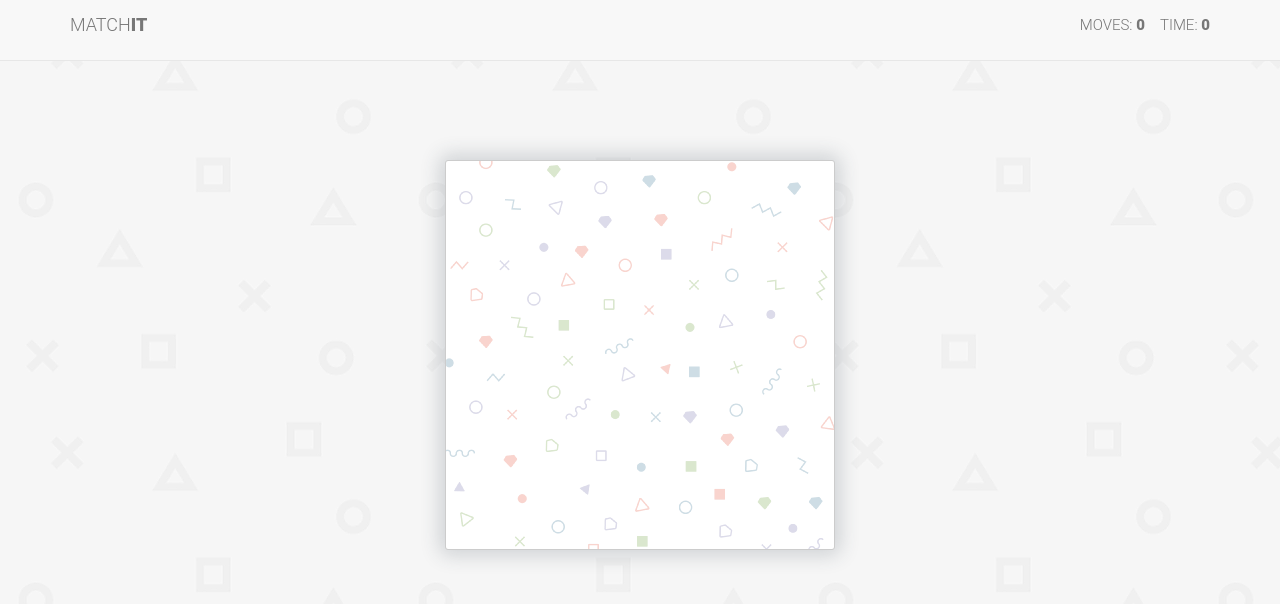
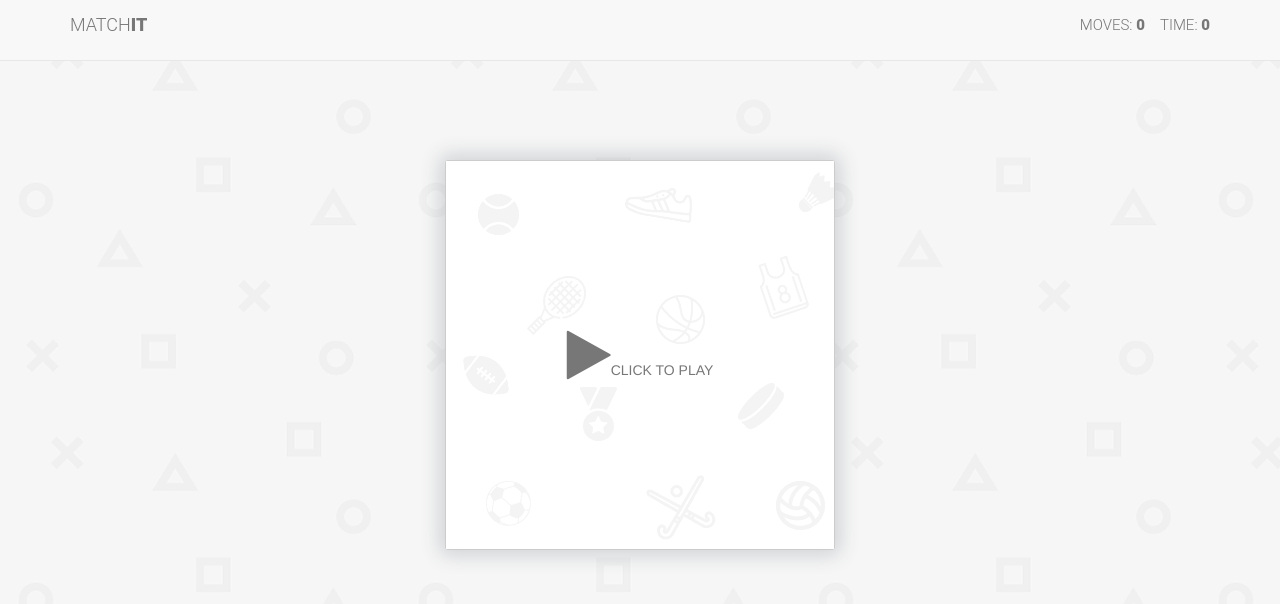
Before and after one commit to jaikathuria/matchit, a React (Create React App) app: page / in a window 1280 px wide. Shown: the top 604 px of the page. Built offline with nearby package versions, Linux system fonts and the light colour scheme.

Commit message:
Add: Restart Game Functionality

```diff
--- a/src/components/App.js
+++ b/src/components/App.js
@@ -9,9 +9,16 @@ class App extends Component {
 		time: 0
 	}
 
-	updateMove() {
+	updateMoves() {
 		this.setState({
 			moves: (-(~this.state.moves)) // Bitwise method to increment by 1
+		})
+	}
+
+	reset(){
+		this.setState({
+			moves: 0,
+			time: 0
 		})
 	}
 
@@ -40,9 +47,10 @@ class App extends Component {
 				<Gameboard
 					moves={moves}
 					time={time}
-					updateMove={this.updateMove.bind(this)}
+					updateMove={this.updateMoves.bind(this)}
 					startTimer={this.startTimer.bind(this)}
 					stopTimer={this.stopTimer.bind(this)}
+					reset={this.reset.bind(this)}
 				/>
 			</div>
 		)
--- a/src/components/Gameboard/Curtain.js
+++ b/src/components/Gameboard/Curtain.js
@@ -3,7 +3,7 @@ import React, { Component } from 'react'
 export default class Curtain extends Component {
 	render() {
 		return (
-			<div className="curtain animated flipOutY" onClick={this.props.startGame}>
+			<div className="curtain animated" onClick={this.props.startGame}>
 				<div className="content">
 					<div className="start">
 						<i className="fa fa-play fa-4x"></i>
--- a/src/components/Gameboard/Final.js
+++ b/src/components/Gameboard/Final.js
@@ -8,9 +8,9 @@ export default class Final extends Component {
 				<div className="row restart animated flipInY">
 					<div className="col-xs-12 text-center score">
 						<span className="value">SCORE </span>
-						<span className="head">${Math.round(1000 / (time + (moves * 10)))} </span>
+						<span className="head">{Math.round(1000 / (time + (moves * 10)))}</span>
 					</div>
-					<div className="col-xs-12 text-center margin-top-5" id="restart">
+					<div className="col-xs-12 text-center margin-top-5" onClick={this.props.restart}>
 						<i className="fa fa-repeat fa-4x"></i>
 					</div>
 					<div className="col-xs-offset-2 col-xs-8 margin-top-5 star">
--- a/src/components/Gameboard/Grid/index.js
+++ b/src/components/Gameboard/Grid/index.js
@@ -8,7 +8,7 @@ import { BACK, FRONT } from '../../../utils/_constants'
 export default class Grid extends Component {
 
 	state = {
-		cards: this.flipAll(shuffle(_getData()),FRONT)
+		cards: []
 	}
 
 	openCards = []
@@ -33,14 +33,13 @@ export default class Grid extends Component {
 		if(this.openCards.length < 2){
 			this.flip(index,FRONT)
 			this.openCards.push(index)
-			this.openCards.length === 2 && setTimeout(this.checkMatch.bind(this),500)
+			this.openCards.length === 2 && setTimeout(this.checkMatch.bind(this),600)
 		}
 	}
 
 	closePair(){
 		this.flip(this.openCards[0],BACK)
 		this.flip(this.openCards[1],BACK)
-		this.props.updateMove()
 	}
 
 	checkMatch(){
@@ -51,10 +50,15 @@ export default class Grid extends Component {
 		} else {
 			this.closePair()
 		}
+		this.props.updateMove()
 		this.openCards.splice(0,2)
 	}
 
 	componentDidMount(){
+		this.setState({
+			cards: this.flipAll(shuffle(_getData()),FRONT)
+		})
+
 		setTimeout(()=>{
 			this.props.startTimer()
 			this.setState((state)=>{
@@ -62,7 +66,7 @@ export default class Grid extends Component {
 					cards: this.flipAll(state.cards,BACK)
 				}
 			})
-		},1500)
+		},1700)
 	}
 
 	render() {
--- a/src/components/Gameboard/index.js
+++ b/src/components/Gameboard/index.js
@@ -10,7 +10,7 @@ export default class Gameboard extends Component {
 		status: START
 	}
 
-	matched = 6
+	matched = 0
 
 	updateMatched(){
 		this.matched += 1
@@ -22,10 +22,16 @@ export default class Gameboard extends Component {
 		}
 	}
 
-	handleStatus = (status) => {
+	handleStatus(status){
 		this.setState({
 			status
 		})
+	}
+
+	resetGame(){
+		this.props.reset()
+		this.matched = 0
+		this.handleStatus(START)
 	}
 
 	render(){
@@ -51,6 +57,7 @@ export default class Gameboard extends Component {
 							<Final
 								moves={moves}
 								time={time}
+								restart={this.resetGame.bind(this)}
 							/>
 						}
 					</div>
--- a/src/styles/App.css
+++ b/src/styles/App.css
@@ -81,7 +81,7 @@
 }
 
 .content {
-  transition: 0.5s;
+  transition: 0.6s;
   transform-style: preserve-3d;
   cursor: pointer;
 }
```
